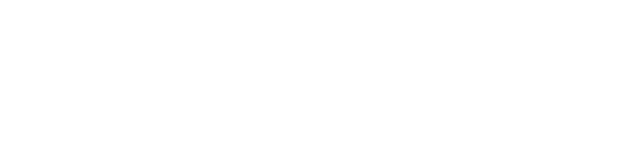
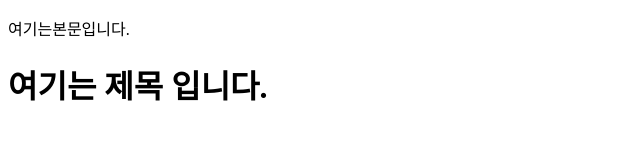
Before and after one commit to dalblock/study, a plain HTML site: page index.html in a window 1280 px wide. Shown: the whole page, without its empty margins (0-640 px from the left). Drawn offline with Linux system fonts and the light colour scheme.

Commit message:
fix index.html

```diff
--- a/index.html
+++ b/index.html
@@ -7,6 +7,7 @@
   <title>기본 구조</title>
 </head>
 <body>
-
+  <p>여기는본문입니다.</p>
+  <h1>여기는 제목 입니다.</h1>
 </body>
 </html>
```
